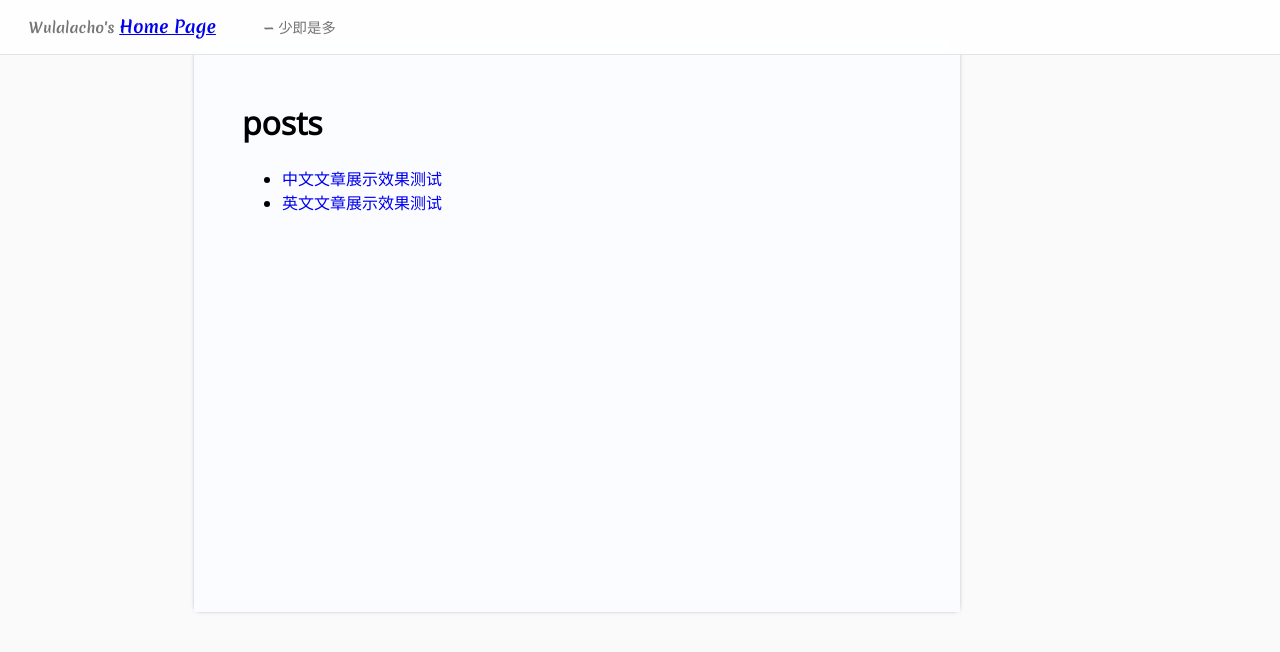
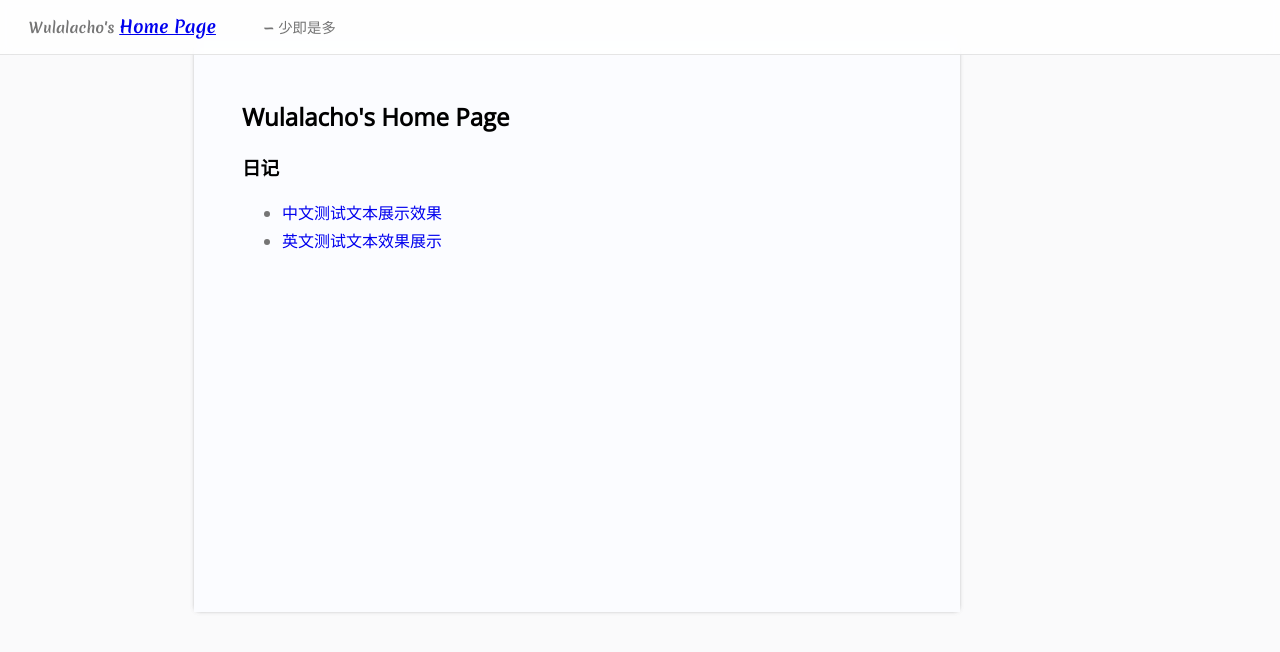
Before and after one commit to wulalacho/wulalacho.github.io, a plain HTML site: page index.html in a window 1280 px wide. Drawn offline with Linux system fonts and the light colour scheme.

Commit message:
new style

```diff
--- a/assert/base.css
+++ b/assert/base.css
@@ -74,3 +74,11 @@ body {
 .content a {
     text-decoration: none;
 }
+
+li {
+    line-height: 1.8;
+}
+
+li::marker {
+    color: #757575;
+}
--- a/index.html
+++ b/index.html
@@ -1,22 +1,26 @@
 <!DOCTYPE html>
 <html>
+
 <head>
   <title>Achoj's Web Page</title>
   <meta charset="utf-8">
   <meta content="width=device-width, initial-scale=0.6" name="viewport">
   <link href="/assert/base.css" rel="stylesheet">
 </head>
+
 <body>
   <div class="header">
     <span>Wulalacho's <a href="/index.html">Home Page</a></span>
     <span class="true-word">— 少即是多</span>
   </div>
   <div class="content">
-      <h1>posts</h1>
+    <h2>Wulalacho's Home Page</h2>
+    <h3>日记</h3>
     <ul>
-        <li><a href="/posts/pages/中文测试.html">中文文章展示效果测试</a></li>
-        <li><a href="/posts/pages/English-Test.html">英文文章展示效果测试</a></li>
+      <li><a href="/posts/pages/中文测试.html">中文测试文本展示效果</a></li>
+      <li><a href="/posts/pages/English-Test.html">英文测试文本效果展示</a></li>
     </ul>
   </div>
 </body>
+
 </html>
```
Lines whose indentation alone changed are shown as unchanged.
